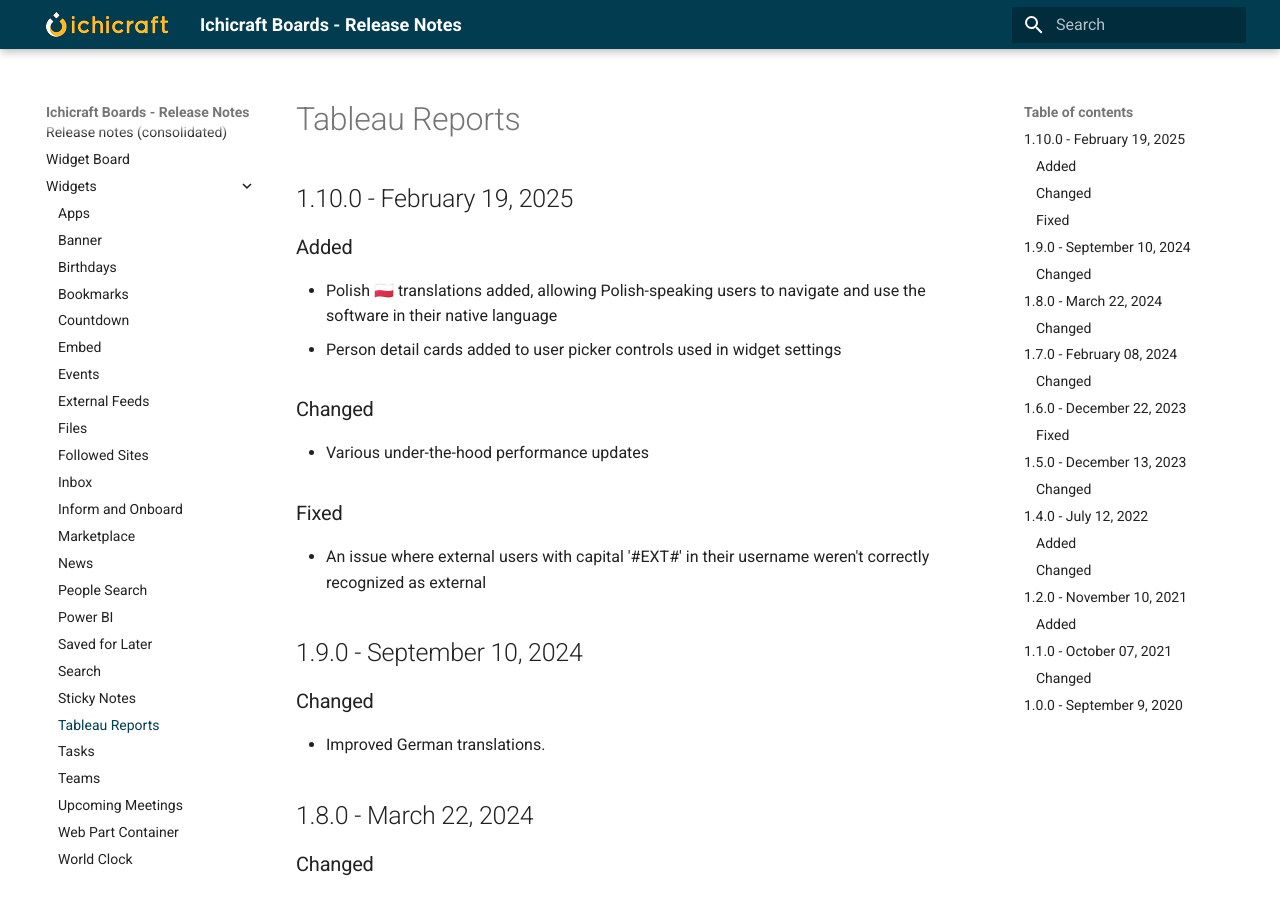
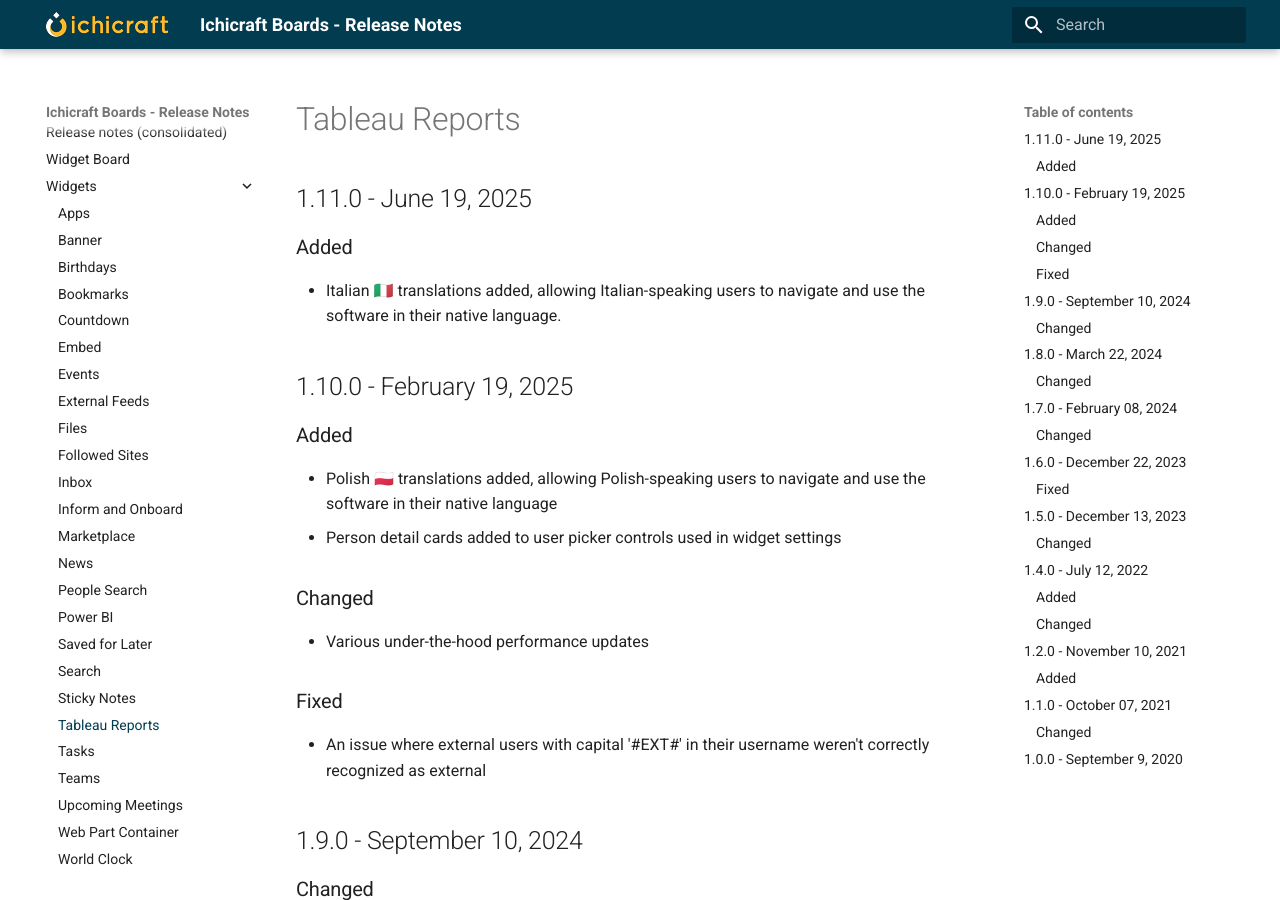
Before and after one commit to ichicraft/widgets-docs, an MkDocs documentation site: the page built from docs/Widgets/Tableau Reports.md, in a window 1280 px wide and 900 px high. Built offline with MkDocs 1.6.1 and Material for MkDocs 9.7.7, drawn with Linux system fonts in a browser that asks for light colours.

```diff
--- a/docs/Widgets/Tableau Reports.md
+++ b/docs/Widgets/Tableau Reports.md
@@ -1,3 +1,8 @@
+## 1.11.0 - June 19, 2025
+
+### Added
+- Italian 🇮🇹 translations added, allowing Italian-speaking users to navigate and use the software in their native language.
+
 ## 1.10.0 - February 19, 2025
 
 ### Added
```
Also changed, not shown: docs/Release-notes-(consolidated).md (+5 -0 lines).
